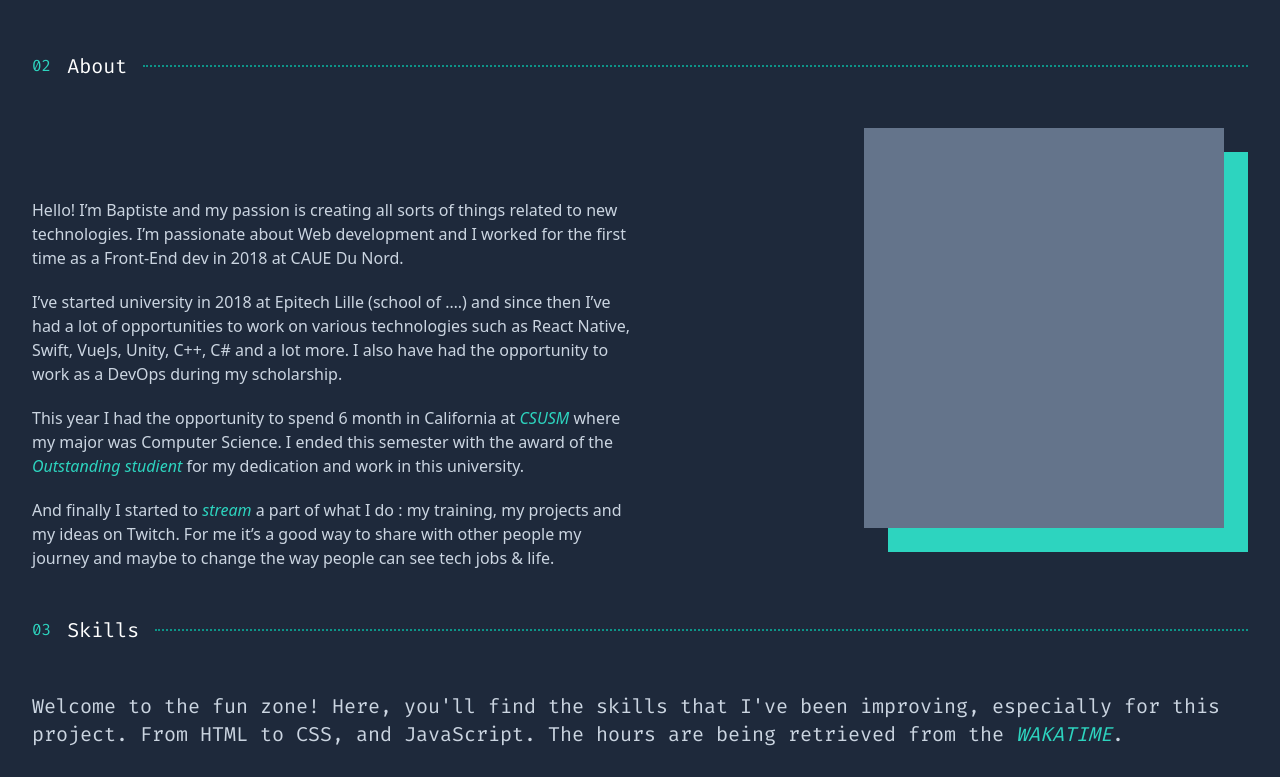
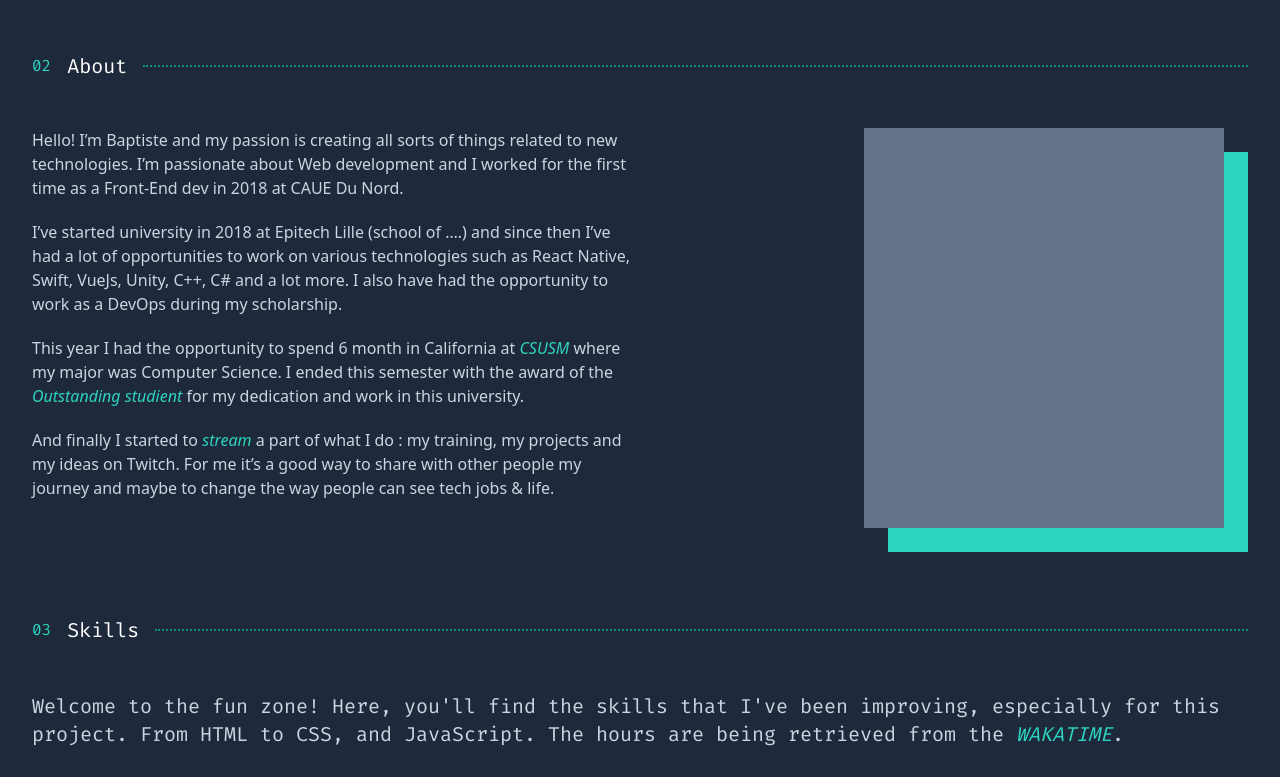
Before and after one commit to wdsantos1998/wdsantos1998.github.io, a website: page index.html in a window 1280 px wide. Shown: the part 635-1412 px from the top of the page. Drawn offline with Linux system fonts and the light colour scheme; no server answers.

Commit message:
bufix: fixing spacing

```diff
--- a/index.html
+++ b/index.html
@@ -146,7 +146,7 @@
                     <span class="font-regular font-mono text-xl text-white">About</span>
                     <span class="flex-grow border-spacing-3 border-t-2 border-dotted border-teal-600"></span>
                 </h2>
-                <div class="md:flex-col md:items-center md:space-y-10 lg:flex lg:flex-row-reverse">
+                <div class="md:flex-col lg:flex lg:flex-row-reverse">
                     <!--Boxes-->
                     <div class="mb-12 flex flex-row lg:w-1/2 lg:justify-end">
                         <svg class="w-[24rem] max-w-full" viewBox="0 0 384 424" fill="none" xmlns="http://www.w3.org/2000/svg">
```
